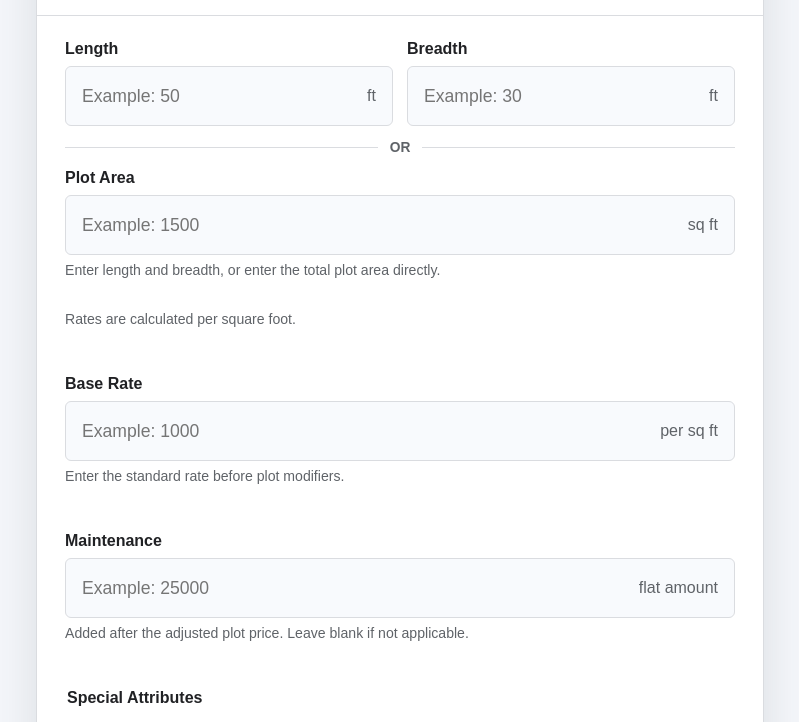
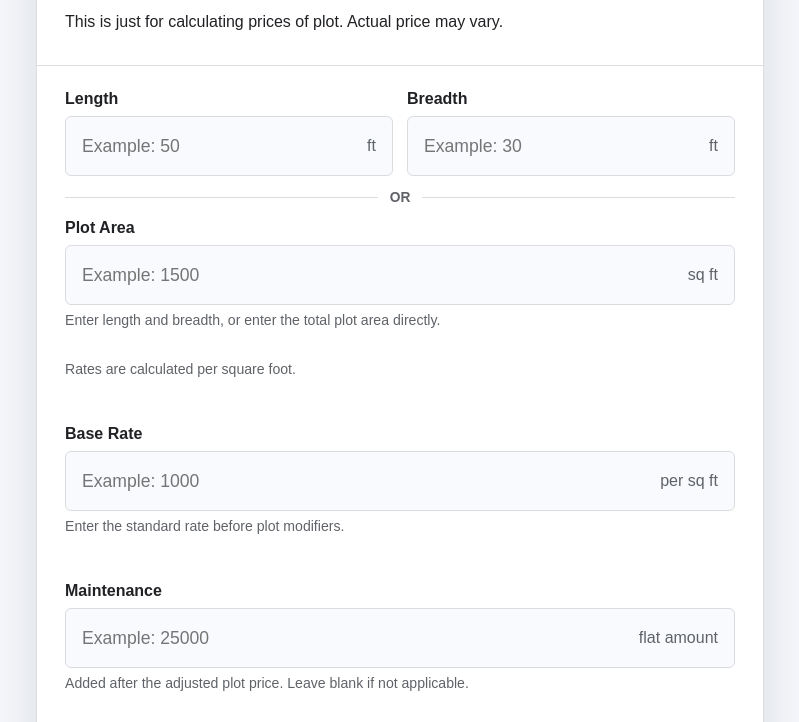
Before and after one commit to Shivam-goyal9090/CH-Plot-Calculator, a plain HTML site: page index.html in a window 1280 px wide. Shown: the part 176-898 px from the top of the page, without its empty margins (240-1039 px from the left). Drawn offline with Linux system fonts and the light colour scheme.

Commit message:
Add disclaimer about price calculation accuracy

```diff
--- a/index.html
+++ b/index.html
@@ -15,6 +15,7 @@
           <p class="eyebrow">Real estate calculator</p>
           <h1 id="app-title">Plot Price Calculator</h1>
           <p class="intro">Enter plot details and get the adjusted rate and total price instantly.</p>
+          <p class="disclaimer">This is just for calculating prices of plot. Actual price may vary.</p>
         </div>
 
         <form id="calculator-form" novalidate>
```
